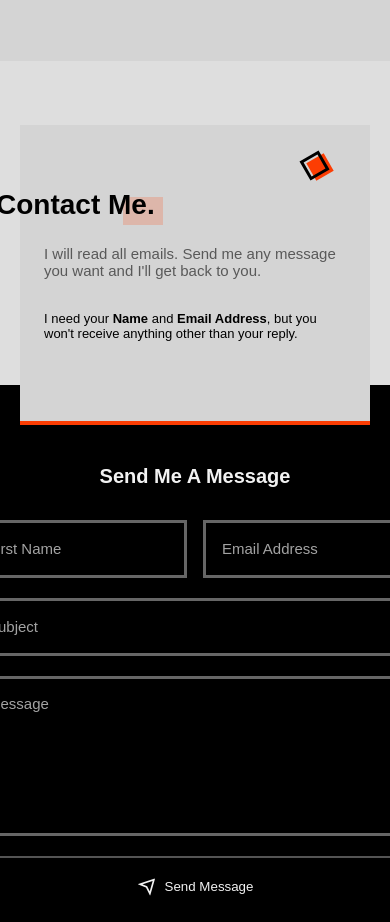
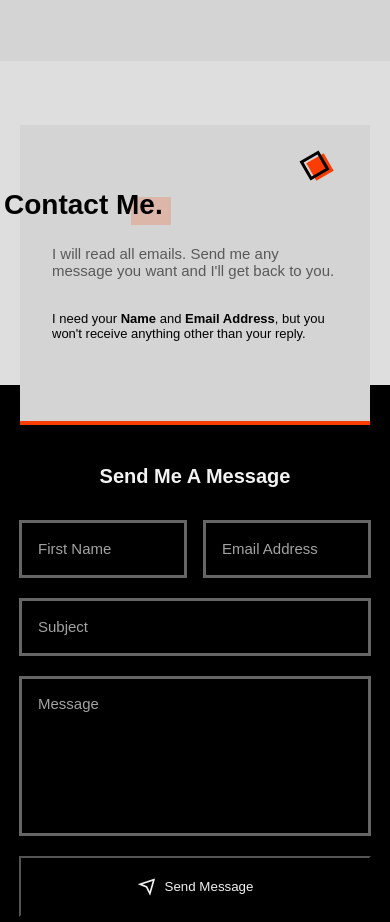
Before and after one commit to Dakolo14/ajose, a plain HTML site: page index.html in a window 390 px wide. Shown: the part 4521-5443 px from the top of the page. Drawn offline with nearby package versions, Linux system fonts and the light colour scheme; a web font is replaced by a local one.

Commit message:
Update styles.css

```diff
--- a/assets/css/styles.css
+++ b/assets/css/styles.css
@@ -1249,12 +1249,12 @@ body.dark-theme {
 
   .contact__data {
     width: 350px;
-    padding: 4rem 1.5rem;
+    padding: 4rem 2rem;
     margin-inline: auto;
   }
 
   .contact__container {
-    grid-template-columns: 500px;
+    grid-template-columns: 400px;
     justify-content: center;
   }
 
```
